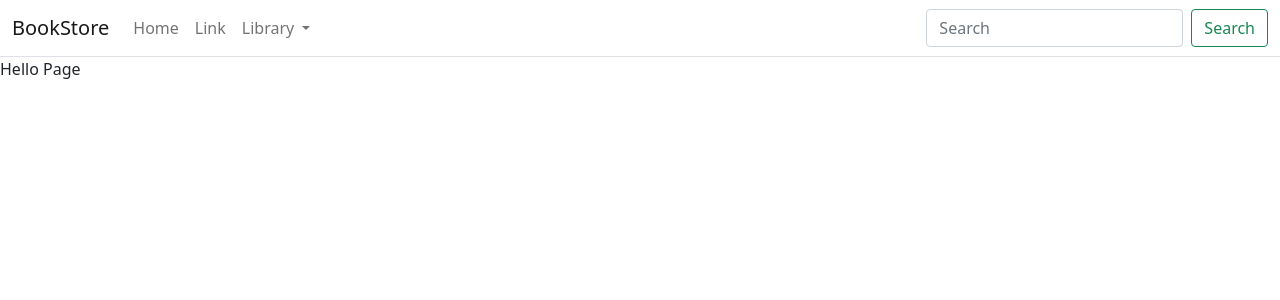
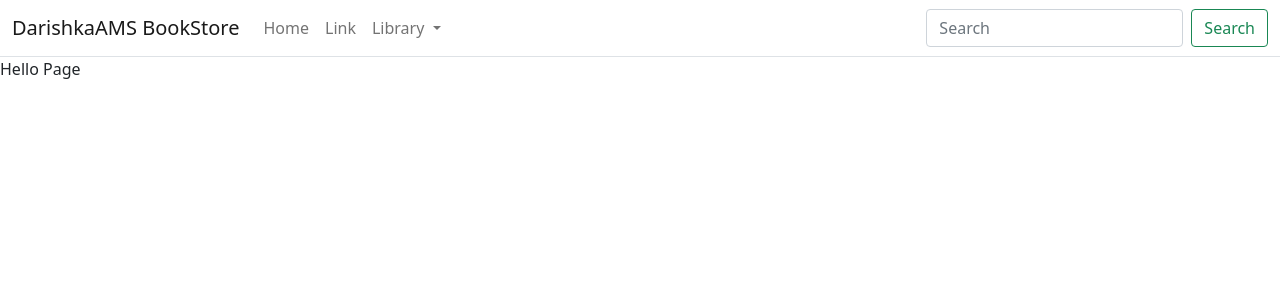
Before and after one commit to DarishkaAMS/Dj_Rest_Projects-Ecommerce_Projectv_2021, a Django app: page / in a window 1280 px wide. Shown: the top 300 px of the page. Run offline with Django 3.2, Linux system fonts and the light colour scheme.

Commit message:
Update home.html

```diff
--- a/templates/store/base.html
+++ b/templates/store/base.html
@@ -14,7 +14,7 @@
     <header>
         <nav class="navbar navbar-expand-md navbar-light bg-white border-bottom">
             <div class="container-fluid">
-                <a class="navbar-brand" href="#">BookStore</a>
+                <a class="navbar-brand" href="#">DarishkaAMS BookStore</a>
                 <button class="navbar-toggler" type="button" data-bs-toggle="collapse" data-bs-target="#navbarCollapse"
                     aria-controls="navbarCollapse" aria-expanded="false" aria-label="Toggle navigation">
                     <span class="navbar-toggler-icon"></span>
```
